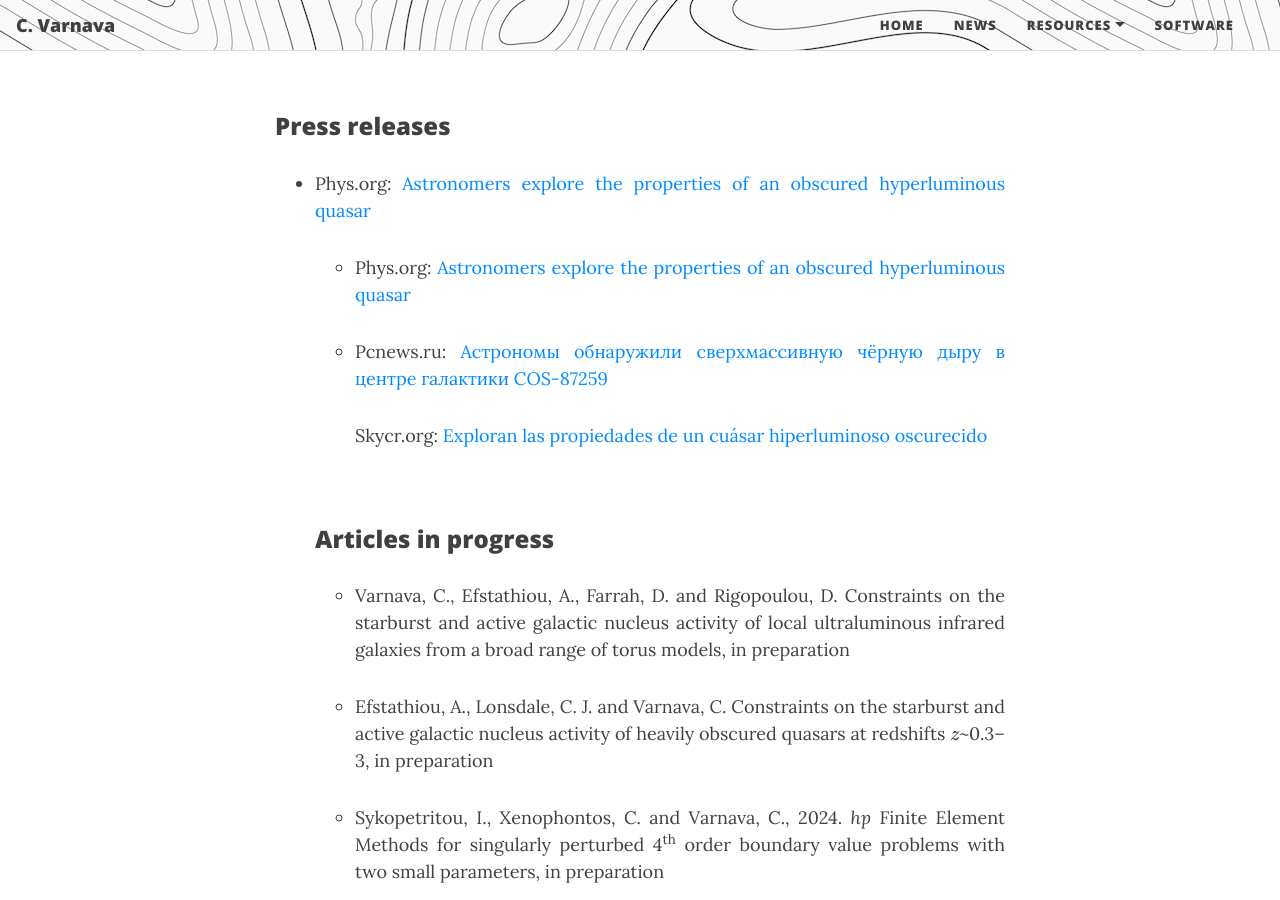
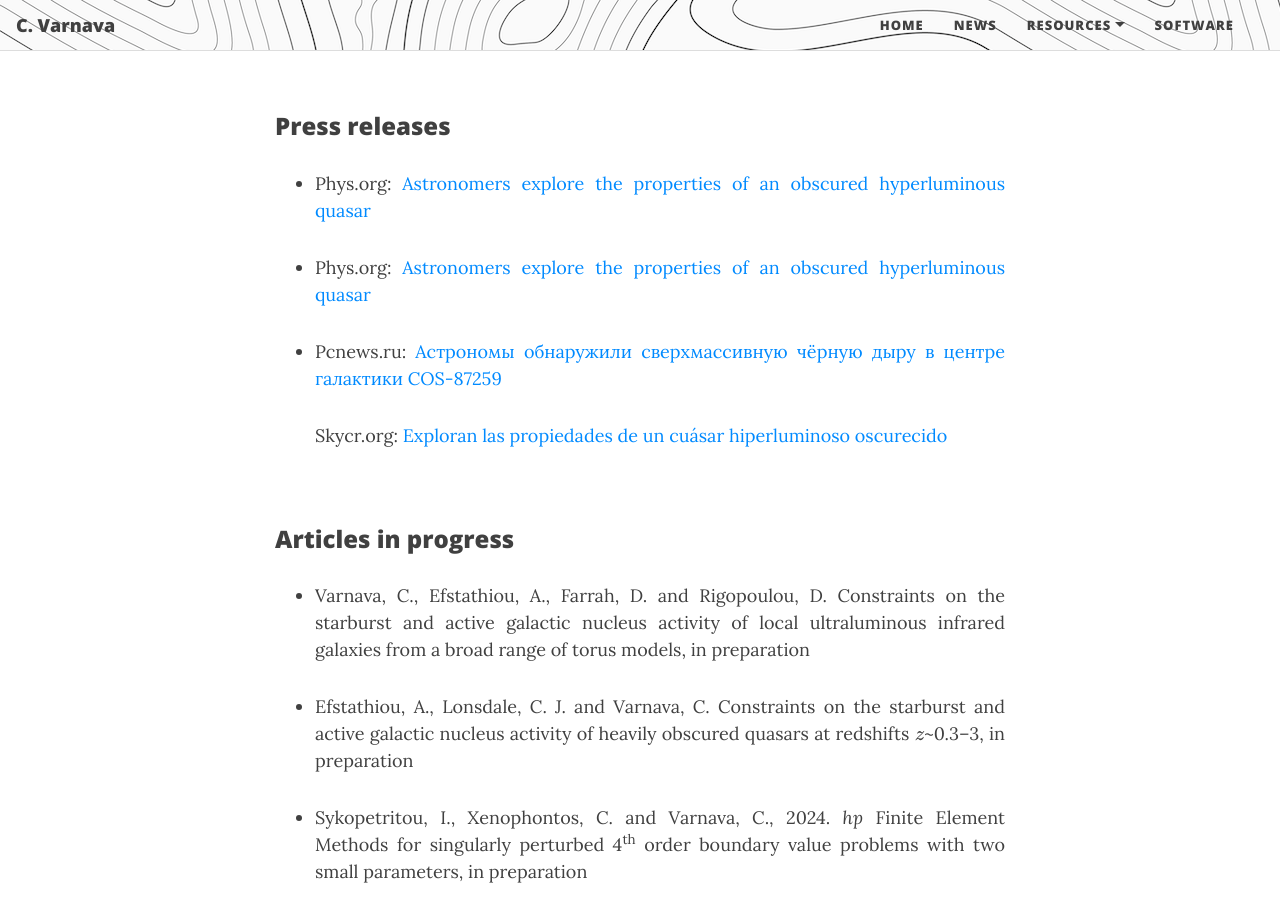
Before and after one commit to ch-var/ch-var.github.io, a Jekyll site: the page built from cv.html, in a window 1280 px wide and 900 px high, scrolled down 3517 px. Built offline with Jekyll 4.4.1, drawn with Linux system fonts in a browser that asks for light colours; formulas are drawn with MathJax 3.

Commit message:
Update cv.html

```diff
--- a/cv.html
+++ b/cv.html
@@ -95,7 +95,7 @@
 <p>
 <ul>
 <li align='justify'>Varnava, C., Efstathiou, A. and Farrah, D., 2024. <a href="https://doi.org/10.1093/mnras/stae2221">Exploring the properties of the obscured quasar COS-87259 at \(z\)=6.853</a>. <i>Monthly Notices of the Royal Astronomical Society</i>, 534(3), pp. 2585–2591</li>
-This article led to international press releases in <a href="https://phys.org/news/2024-10-astronomers-explore-properties-obscured-hyperluminous.html">Phys.org</a>, <a href="https://pcnews.ru/news/astronomy_obnaruzili_sverhmassivnuu_cernuu_dyru_v_centre_galaktiki_cos_87259-1530160.html#gsc.tab=0">Pcnews.ru</a> and <a href="https://skycr.org/2024/10/21/exploran-las-propiedades-de-un-cuasar-hiperluminoso-oscurecido/">Skycr.org</a>
+<align='justify'>This article led to international press releases in <a href="https://phys.org/news/2024-10-astronomers-explore-properties-obscured-hyperluminous.html">Phys.org</a>, <a href="https://pcnews.ru/news/astronomy_obnaruzili_sverhmassivnuu_cernuu_dyru_v_centre_galaktiki_cos_87259-1530160.html#gsc.tab=0">Pcnews.ru</a> and <a href="https://skycr.org/2024/10/21/exploran-las-propiedades-de-un-cuasar-hiperluminoso-oscurecido/">Skycr.org</a></align>
 <p>
 <li align='justify'>Varnava, C. and Efstathiou, A., 2024. <a href="https://doi.org/10.1093/mnras/stae1141">SMART: Spectral energy distributions Markov chain Analysis with Radiative Transfer models</a>. <i>Monthly Notices of the Royal Astronomical Society</i>, 531(2), pp. 2304–2329</li>
 <p>
@@ -109,7 +109,6 @@
 <ul>
 <li align='justify'>Phys.org: <a href="https://phys.org/news/2024-10-astronomers-explore-properties-obscured-hyperluminous.html">Astronomers explore the properties of an obscured hyperluminous quasar</a>
 <p>
-<ul>
 <li align='justify'>Phys.org: <a href="https://phys.org/news/2024-10-astronomers-explore-properties-obscured-hyperluminous.html">Astronomers explore the properties of an obscured hyperluminous quasar</a></li>
 <p>
 <li align='justify'>Pcnews.ru: <a href="https://pcnews.ru/news/astronomy_obnaruzili_sverhmassivnuu_cernuu_dyru_v_centre_galaktiki_cos_87259-1530160.html#gsc.tab=0">Астрономы обнаружили сверхмассивную чёрную дыру в центре галактики COS-87259</a></li>
```
